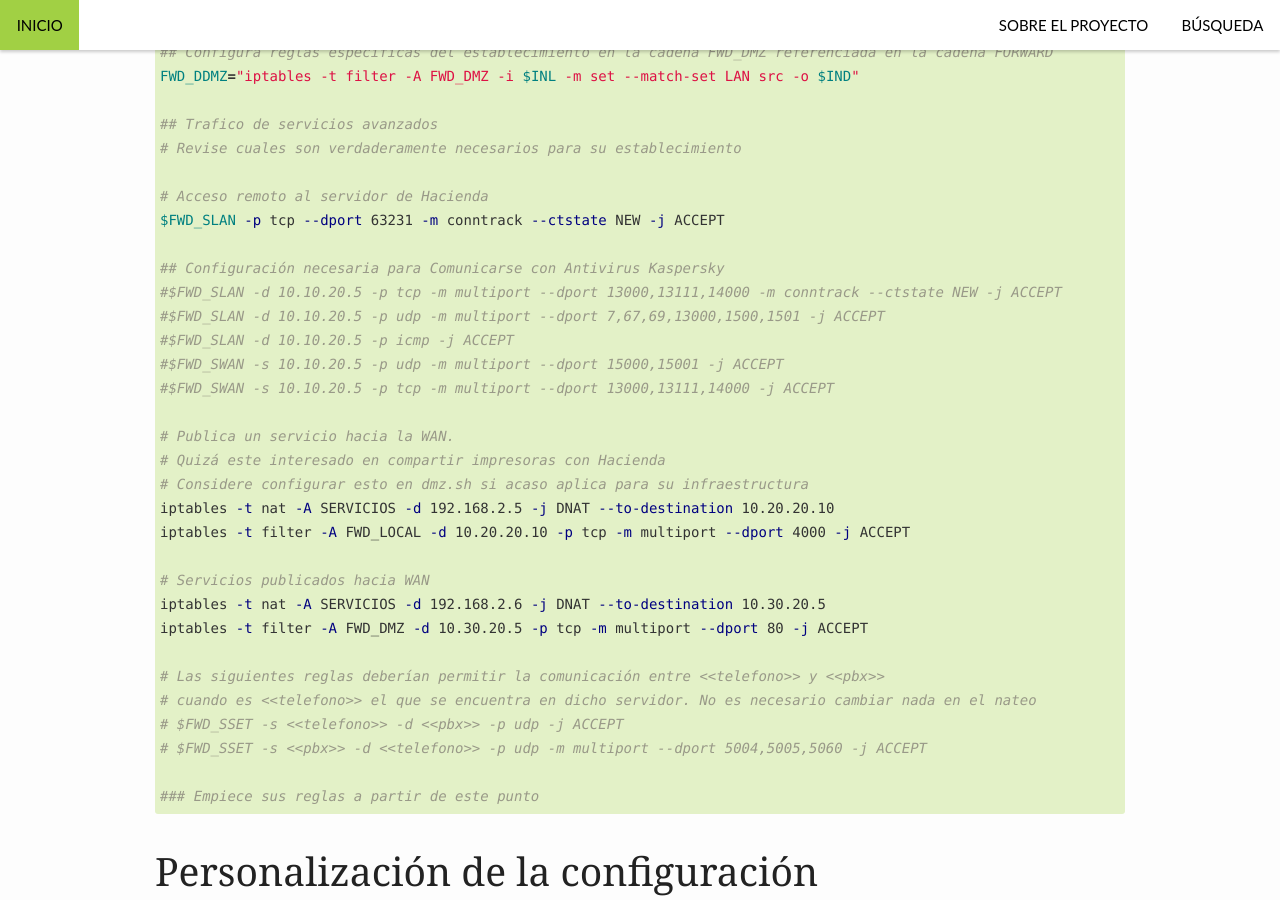
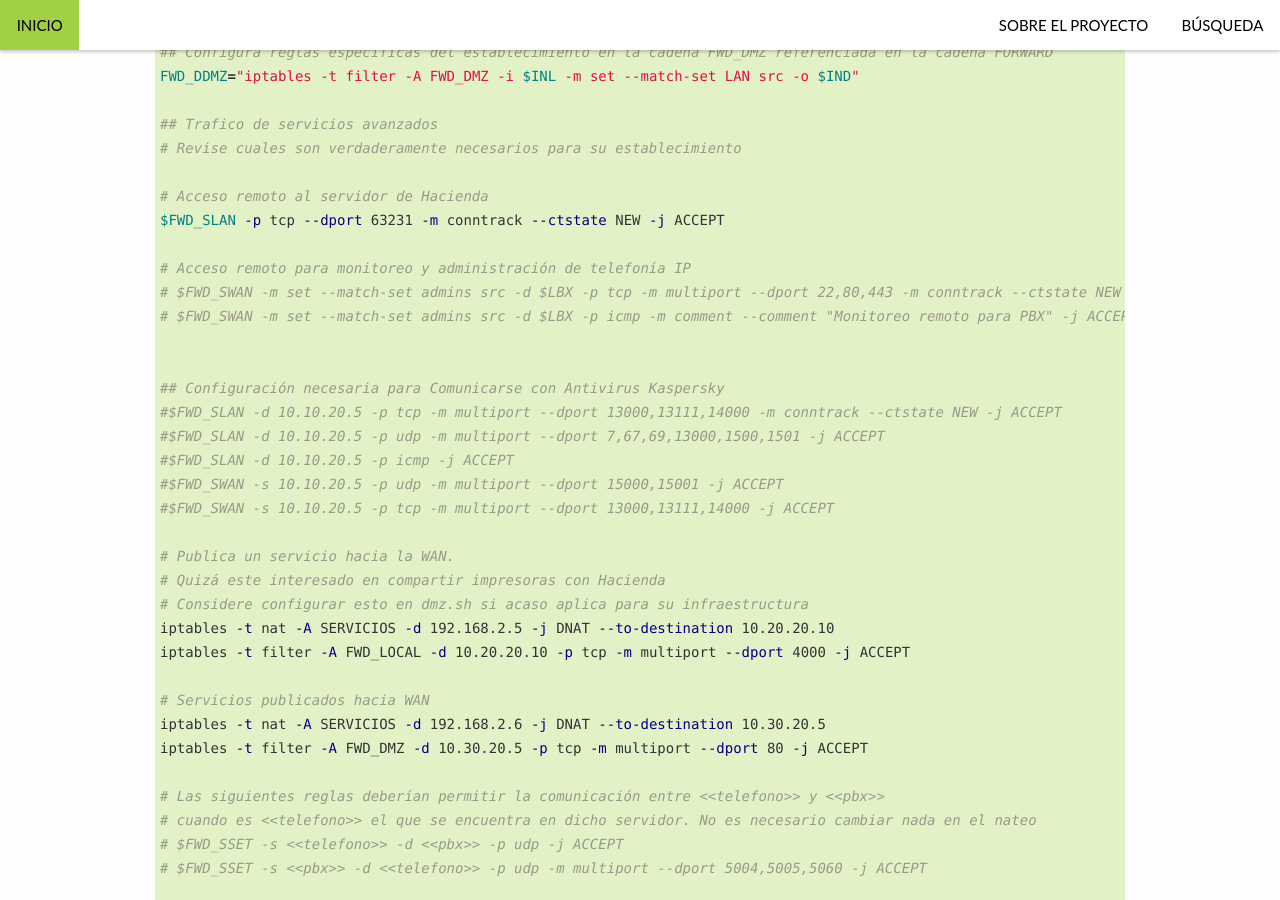
Before and after one commit to VTacius/firewall, a Jekyll site: the page built from _instalacion/iptables/index.md, in a window 1280 px wide and 900 px high, scrolled down 8573 px. Built offline with Jekyll 4.4.1, drawn with Linux system fonts in a browser that asks for light colours.

Commit message:
Agrego un par de reglas para administración remota de PBX. Son más generales

```diff
--- a/_instalacion/iptables/establecimiento.md
+++ b/_instalacion/iptables/establecimiento.md
@@ -35,6 +35,11 @@ FWD_DDMZ="iptables -t filter -A FWD_DMZ -i $INL -m set --match-set LAN src -o $I
 # Acceso remoto al servidor de Hacienda
 $FWD_SLAN -p tcp --dport 63231 -m conntrack --ctstate NEW -j ACCEPT
 
+# Acceso remoto para monitoreo y administración de telefonía IP
+# $FWD_SWAN -m set --match-set admins src -d $LBX -p tcp -m multiport --dport 22,80,443 -m conntrack --ctstate NEW -m comment --comment "Administración remota para PBX" -j ACCEPT
+# $FWD_SWAN -m set --match-set admins src -d $LBX -p icmp -m comment --comment "Monitoreo remoto para PBX" -j ACCEPT
+
+
 ## Configuración necesaria para Comunicarse con Antivirus Kaspersky
 #$FWD_SLAN -d 10.10.20.5 -p tcp -m multiport --dport 13000,13111,14000 -m conntrack --ctstate NEW -j ACCEPT
 #$FWD_SLAN -d 10.10.20.5 -p udp -m multiport --dport 7,67,69,13000,1500,1501 -j ACCEPT
```
